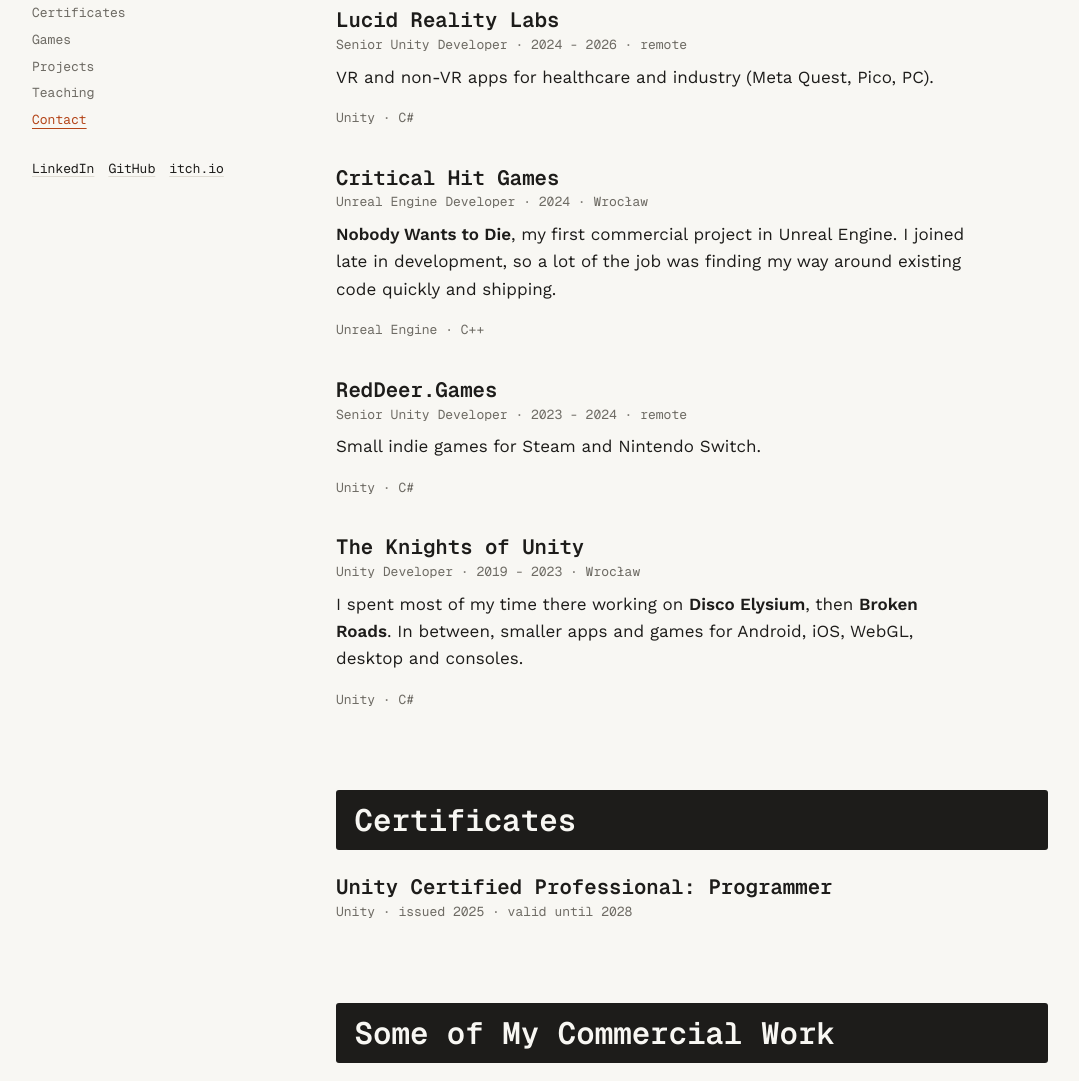
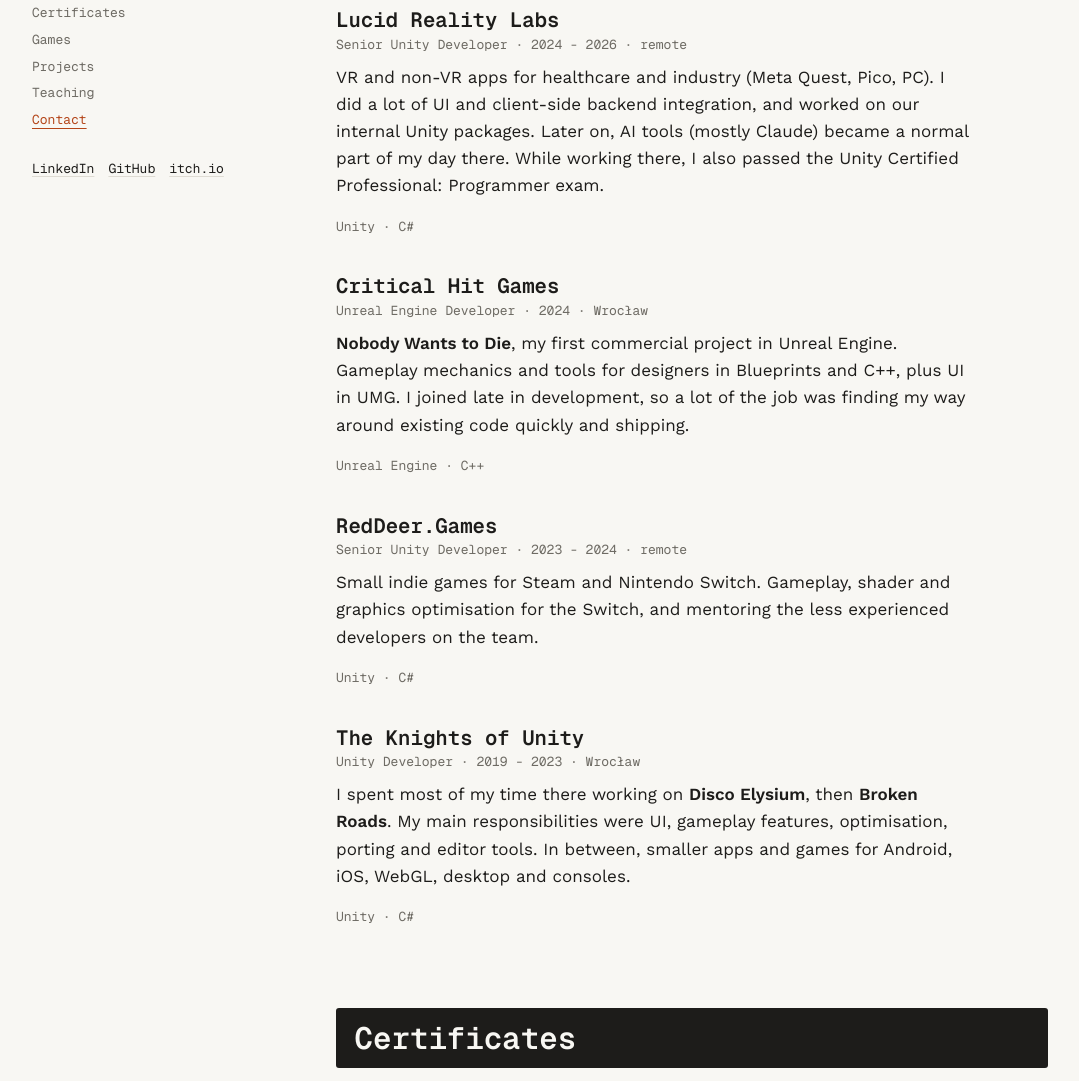
Before and after one commit to Rondaar/rondaar.github.io, a plain HTML site: page index.html in a window 1280 px wide. Shown: the part 368-1449 px from the top of the page, without its empty margins (100-1179 px from the left). Drawn offline with Linux system fonts and the light colour scheme.

Commit message:
More detail in Experience, rename Commercial Work

```diff
--- a/index.html
+++ b/index.html
@@ -71,7 +71,7 @@
           <h3><a href="https://lucidrealitylabs.com/">Lucid Reality Labs</a></h3>
           <p class="meta">Senior Unity Developer · 2024 - 2026 · remote</p>
         </div>
-        <p>VR and non-VR apps for healthcare and industry (Meta Quest, Pico, PC).</p>
+        <p>VR and non-VR apps for healthcare and industry (Meta Quest, Pico, PC). I did a lot of UI and client-side backend integration, and worked on our internal Unity packages. Later on, AI tools (mostly Claude) became a normal part of my day there. While working there, I also passed the Unity Certified Professional: Programmer exam.</p>
         <p class="tech">Unity · C#</p>
       </article>
 
@@ -80,7 +80,7 @@
           <h3>Critical Hit Games</h3>
           <p class="meta">Unreal Engine Developer · 2024 · Wrocław</p>
         </div>
-        <p><strong>Nobody Wants to Die</strong>, my first commercial project in Unreal Engine. I joined late in development, so a lot of the job was finding my way around existing code quickly and shipping.</p>
+        <p><strong>Nobody Wants to Die</strong>, my first commercial project in Unreal Engine. Gameplay mechanics and tools for designers in Blueprints and C++, plus UI in UMG. I joined late in development, so a lot of the job was finding my way around existing code quickly and shipping.</p>
         <p class="tech">Unreal Engine · C++</p>
       </article>
 
@@ -89,7 +89,7 @@
           <h3>RedDeer.Games</h3>
           <p class="meta">Senior Unity Developer · 2023 - 2024 · remote</p>
         </div>
-        <p>Small indie games for Steam and Nintendo Switch.</p>
+        <p>Small indie games for Steam and Nintendo Switch. Gameplay, shader and graphics optimisation for the Switch, and mentoring the less experienced developers on the team.</p>
         <p class="tech">Unity · C#</p>
       </article>
 
@@ -98,7 +98,7 @@
           <h3>The Knights of Unity</h3>
           <p class="meta">Unity Developer · 2019 - 2023 · Wrocław</p>
         </div>
-        <p>I spent most of my time there working on <strong>Disco Elysium</strong>, then <strong>Broken Roads</strong>. In between, smaller apps and games for Android, iOS, WebGL, desktop and consoles.</p>
+        <p>I spent most of my time there working on <strong>Disco Elysium</strong>, then <strong>Broken Roads</strong>. My main responsibilities were UI, gameplay features, optimisation, porting and editor tools. In between, smaller apps and games for Android, iOS, WebGL, desktop and consoles.</p>
         <p class="tech">Unity · C#</p>
       </article>
     </section>
@@ -117,7 +117,7 @@
 
     <section id="games" class="section">
       <header class="section-head">
-        <h2>Some of My Commercial Work</h2>
+        <h2>Commercial Work</h2>
       </header>
       <div class="grid">
         <a class="card" href="https://store.steampowered.com/app/1939970/Nobody_Wants_to_Die/">
```
